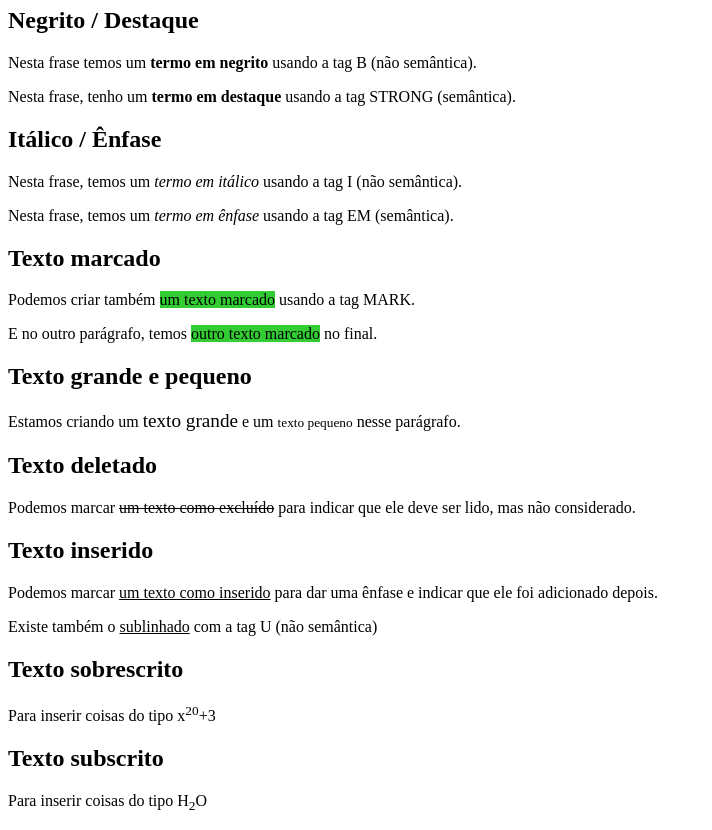
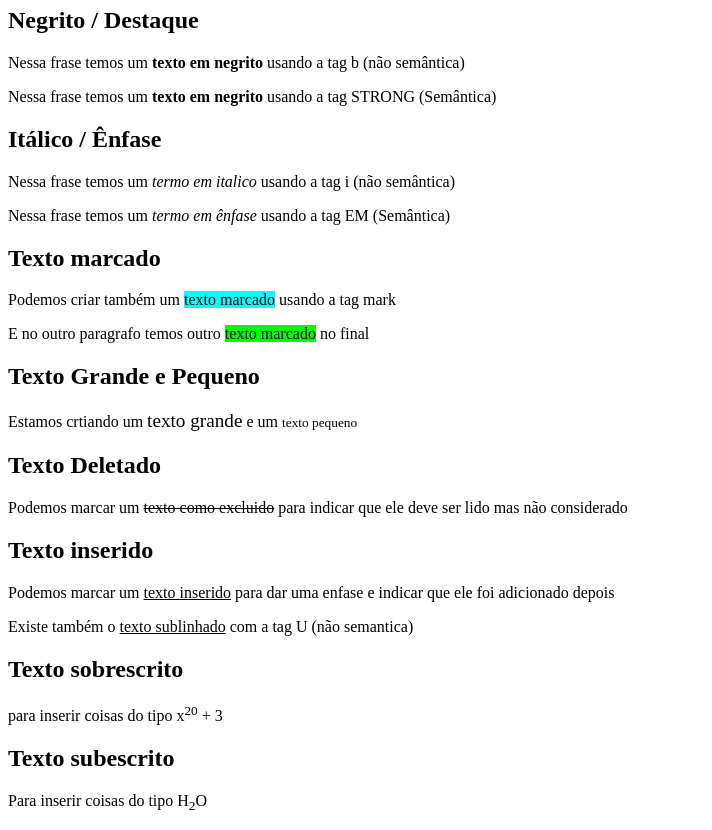
Before and after one commit to CampeloFilho/HTML5_CSS3, a plain HTML site: page exercicios/ex008/index.html in a window 1280 px wide. Shown: the part 73-903 px from the top of the page, without its empty margins (0-712 px from the left). Drawn offline with Linux system fonts and the light colour scheme.

Commit message:
ex008 e 009
Adicionei os exercícios 8 e 9 do curso de html5 e css3

```diff
--- a/exercicios/ex008/index.html
+++ b/exercicios/ex008/index.html
@@ -5,32 +5,36 @@
         <meta name="viewport" content="width=device-width, initial-scale=1.0">
         <title>Formatação de Textos</title>
         <style>
-            mark {
-                background-color: limegreen;
+            mark{
+                background-color: aqua;
             }
         </style>
     </head>
     <body>
-        <h1>Principais formatações</h1>
+        <!--Capitulo 08 - Aula 02-->
+        <h1>Formatação de textos</h1>
             <h2>Negrito / Destaque</h2>
-                <p>Nesta frase temos um <b>termo em negrito</b> usando a tag B (não semântica).</p>
-                <p>Nesta frase, tenho um <strong>termo em destaque</strong> usando a tag STRONG (semântica).</p>
+                <p>Nessa frase temos um <b>texto em negrito</b> usando a tag b (não semântica)</p>
+                <p>Nessa frase temos um <strong>texto em negrito</strong> usando a tag STRONG (Semântica)</p>
             <h2>Itálico / Ênfase</h2>
-                <p>Nesta frase, temos um <i>termo em itálico</i> usando a tag I (não semântica).</p>
-                <p>Nesta frase, temos um <em>termo em ênfase</em> usando a tag EM (semântica).</p>
+                <p>Nessa frase temos um <i>termo em italico</i> usando a tag i (não semântica)</p>
+                <p>Nessa frase temos um <em>termo em ênfase</em> usando a tag EM (Semântica)</p>
+        <!--Capitulo 08 - Aula 03-->
             <h2>Texto marcado</h2>
-                <p>Podemos criar também <mark>um texto marcado</mark> usando a tag MARK.</p>
-                <p>E no outro parágrafo, temos <mark>outro texto marcado</mark> no final.</p>
-            <h2>Texto grande e pequeno</h2>
-                <p>Estamos criando um <big>texto grande</big> e um <small>texto pequeno</small> nesse parágrafo.</p>
-            <h2>Texto deletado</h2>
-                <p>Podemos marcar <del>um texto como excluído</del> para indicar que ele deve ser lido, mas não considerado.</p>
+                <p>Podemos criar também um <mark>texto marcado</mark> usando a tag mark</p>
+                <p>E no outro paragrafo temos outro <mark style="background-color: lime;">texto marcado</mark> no final</p>
+            <h2>Texto Grande e Pequeno</h2>
+                <p>Estamos crtiando um <big>texto grande</big> e um <small>texto pequeno</small></p>
+            <h2>Texto Deletado</h2>
+                <p>Podemos marcar um <del>texto como excluido</del> para indicar que ele deve ser lido mas não considerado </p>
             <h2>Texto inserido</h2>
-                <p>Podemos marcar <ins>um texto como inserido</ins> para dar uma ênfase e indicar que ele foi adicionado depois.</p>
-                <p>Existe também o <u>sublinhado</u> com a tag U (não semântica)</p>
+                <p>Podemos marcar um <ins>texto inserido</ins> para dar uma enfase e indicar que ele foi adicionado depois</p>
+                <p>Existe também o <u>texto sublinhado</u> com a tag U (não semantica)</p>
             <h2>Texto sobrescrito</h2>
-                <p>Para inserir coisas do tipo x<sup>20</sup>+3</p>
-            <h2>Texto subscrito</h2>
+                <p>para inserir coisas do tipo x<sup>20</sup> + 3</p>
+            <h2>Texto subescrito</h2>
                 <p>Para inserir coisas do tipo H<sub>2</sub>O</p>
+        <!--Capitulo 08 - Aula 04-->
+
     </body>
 </html>
```
Also changed, not shown: exercicios/ex009/index.html (added, +38 -0 lines).
